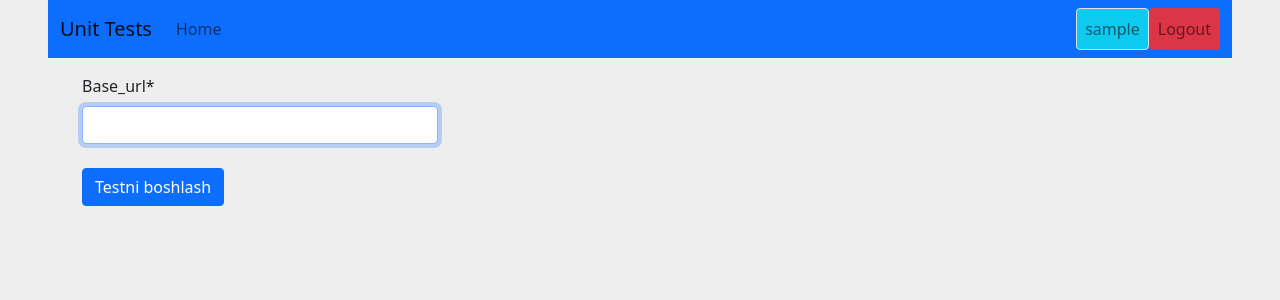
After one commit to Mirxojiddin/testing_project, a Django app: page /test/test_runner/1 in a window 1280 px wide. The commit adds this page. Shown: the top 300 px of the page. Run offline with Django 4.2, Linux system fonts and the light colour scheme; a user stored in the database is signed in; tables that the repository leaves empty hold one stand-in row (values such as "Sample post"); some libraries are stand-ins or nearby versions.

Commit message:
testing View

```diff
--- a/templates/base.html
+++ b/templates/base.html
@@ -1,5 +1,5 @@
 {% load static %}
-<!--{% url 'home' as home_page_url %}-->
+{% url 'index' as home_page_url %}
 <!--{% url 'books:list' as books_page_url %}-->
 <!--{% url 'users:friends' as friends_page_url %}-->
 <!DOCTYPE html>
@@ -20,7 +20,7 @@
 
   <nav class="navbar navbar-expand-lg navbar-light bg-primary mb-3">
   <div class="container-fluid">
-    <a class="navbar-brand" href=#">Goodreads</a>
+    <a class="navbar-brand" href=#">Unit Tests</a>
     <button class="navbar-toggler" type="button" data-bs-toggle="collapse" data-bs-target="#navbarSupportedContent" aria-controls="navbarSupportedContent" aria-expanded="false" aria-label="Toggle navigation">
       <span class="navbar-toggler-icon"></span>
     </button>
@@ -28,17 +28,8 @@
       <ul class="navbar-nav me-auto mb-2 mb-lg-0">
         <ul class="navbar-nav mr-auto">
           <li class="nav-item">
-            <a class="nav-link {% if request.path == home_page_url %} active {%endif%}" aria-current="page" href="{{home_page_url}}">Home </a>
+            <a class="nav-link {% if request.path == home_page_url %} active {%endif%}" aria-current="page" href="{{home_page_url}}">Home</a>
           </li>
-          <li class="nav-item  ">
-            <a class="nav-link {% if request.path == books_page_url %} active {%endif%}" href="{{books_page_url}}">Books</a>
-          </li>
-
-         {% if request.user.is_authenticated%}
-          <li class="nav-item ">
-            <a class="nav-link {% if request.path == friends_page_url %} active {%endif%}" href="{{friends_page_url}}">Friends</a>
-          </li>
-            {%endif%}
         </ul>
       </ul>
       <div class="d-flex">
@@ -46,20 +37,20 @@
           <div class="nav-item my-2 my-lg-0 " >
             <ul class="navbar-nav">
               <li class="nav-item">
-                <a class="nav-link btn btn-info border - 5" href="#">
+                <a class="nav-link btn btn-info border - 5" href="{% url 'users:profile' %}">
                   {{request.user.username}}
                 </a>
               </li>
               <li class="nav-item">
-                <a class="nav-link btn btn-danger" href="#" >
+                <a class="nav-link btn btn-danger" href="{% url 'users:logout' %}" >
                   Logout
                 </a>
               </li>
               </ul>
           </div>
         {%else%}
-            <a class="btn btn-primary" href="#">login</a>
-          <a class="btn btn-info" href="#">Registration</a>
+            <a class="btn btn-primary" href="{% url 'users:login'%}">login</a>
+          <a class="btn btn-info" href="{% url 'users:register' %}">Registration</a>
         {%endif%}
 
       </div>
--- /dev/null
+++ b/testing/templates/testing/run_test.html
@@ -0,0 +1,40 @@
+{% extends "base.html" %}
+{% load crispy_forms_tags %}
+{% block title %} login {% endblock %}
+
+
+{% block contend %}
+{%if results%}
+{%for result in results.values%}
+    <div class="row">
+        <h5> <b>Test name:</b>{{result.test_name}}</h5>
+        <h5><b>Status:</b>  {%if result.error%} <i class="text-danger">FAILED</i><br>URL=><i>{{result.url}}</i><br>
+            <u>Error => {{result.error}}</u>
+            <a href="{% url 'testing:review' result.test_name%}">Batafsil</a>
+            {%else%}
+            <i class="text-success"> PASSED </i>
+        </h5>
+    </div>
+
+    {%endif%}
+{% endfor %}
+{%elif error%}
+<h1>{{error}}</h1>
+{%else%}
+<div class="row ml-2">
+    <div class="col-4">
+        {%if base_url%}
+        {{base_url}}
+        {%endif%}
+        <form  method="post">
+            {%csrf_token%}
+            <label for="base_url" class="form-label requiredField">
+                Base_url<span class="asteriskField">*</span> </label>
+            <input type="text" name="base_url" autofocus="" autocapitalize="none" autocomplete="base_url" maxlength="150"
+                   class="textinput form-control" required="" id="base_url">
+            <button type="submit" class="btn btn-primary mt-4">Testni boshlash</button>
+        </form>
+    </div>
+</div>
+{%endif%}
+{% endblock %}
--- a/testing/urls.py
+++ b/testing/urls.py
@@ -1,9 +1,10 @@
 from django.urls import path
 
-from testing.views import TestingSampleView
+from testing.views import TestingSampleView, TestRunnerView
 
+app_name = 'testing'
 urlpatterns = [
-		path('', TestingSampleView.as_view(), name='sample')
-
+		path('', TestingSampleView.as_view(), name='sample'),
+		path('test_runner/<int:id>', TestRunnerView.as_view(), name='test-runner'),
 
 ]
--- a/testing/views.py
+++ b/testing/views.py
@@ -1,13 +1,11 @@
-import json
-
-
+from django.contrib.auth.mixins import LoginRequiredMixin
 from django.shortcuts import render
-import requests
-
 import inspect
 
 import requests
 from django.views import View
+
+from testing.models import UnitTestes, Testes
 
 API_URL = "http://127.0.0.1:8000/api/rooms"
 
@@ -115,3 +113,66 @@ class TestingSampleView(View):
         # print(results)
 
         return render(request, 'testing/testing_sample.html', context)
+
+
+class TestRunnerView(LoginRequiredMixin, View):
+    def get(self, request, id):
+        testes = Testes.objects.get(pk=id)
+        return render(request, 'testing/run_test.html', {"testes": testes})
+
+    def post(self, request, id):
+        base_url = request.POST.get('base_url')
+        results = {}
+        counter = 0
+        tests = UnitTestes.objects.filter(test_id=id).order_by('id')
+        for test in tests:
+            test_url = test.url
+            if test.param:
+                for key, val in test.param.items():
+                    test_url = test_url.replace("{" + key + "}", str(val))
+            test_name = test.name
+            test_method = test.method
+            try:
+                if test_method == 'get':
+                    response = requests.get(f"{base_url}{test_url}")
+                elif test_method == 'post':
+                    response = requests.post(f"{base_url}{test_url}", json=test.json)
+            except ConnectionError as e:
+                return render(request, 'testing/run_test.html', {"error": "serverga ulanishga xatolik"})
+            if test.status_code > 0:
+                if response.status_code != test.status_code:
+                    results[counter] = {
+                        'test_name': test_name,
+                        'url': f"{base_url}{test_url}",
+                        "error": f"statsu code not {test.status_code}"
+                    }
+                    counter += 1
+                    continue
+            if test.is_list:
+                data = response.json()
+                if not isinstance(data, list):
+                    results[counter] = {
+                        'test_name': test_name,
+                        "error": "data is not  a list"
+                    }
+                    counter += 1
+                    continue
+            if test.key:
+                for key in test.key:
+                    data = response.json()
+                    if key not in data:
+                        results[counter] = {
+                            'test_name': test_name,
+                            "error": f"not exist {key} in data"
+                        }
+                        counter += 1
+                        continue
+            results[counter] = {
+                'test_name': test_name,
+                "message": "Ok"
+            }
+            counter += 1
+        context = {
+            'results': results
+        }
+        return render(request, 'testing/run_test.html', context)
--- a/testing_project/urls.py
+++ b/testing_project/urls.py
@@ -2,7 +2,12 @@
 from django.contrib import admin
 from django.urls import path, include
 
+from testing_project.views import IndexView
+
 urlpatterns = [
     path('admin/', admin.site.urls),
-    path('test/', include('testing.urls'))
+    path('test/', include('testing.urls')),
+    path('users/', include('users.urls')),
+    path('', IndexView.as_view(), name='index')
+
 ]
--- /dev/null
+++ b/users/urls.py
@@ -0,0 +1,14 @@
+from django.urls import path
+
+from users.views import RegisterView, LoginView, LogoutView, ProfileView, ProfileEditView
+
+app_name = "users"
+
+urlpatterns = [
+    path('register', RegisterView.as_view(), name='register'),
+    path('login', LoginView.as_view(), name='login'),
+    path('logout', LogoutView.as_view(), name='logout'),
+    path('profile', ProfileView.as_view(), name='profile'),
+    path('profile_edit', ProfileEditView.as_view(), name='profile_edit'),
+
+]
```
Also changed, not shown: templates/index.html (+9 -25 lines), testing/functions.py (added, +23 -0 lines), testing_project/views.py (added, +12 -0 lines).
